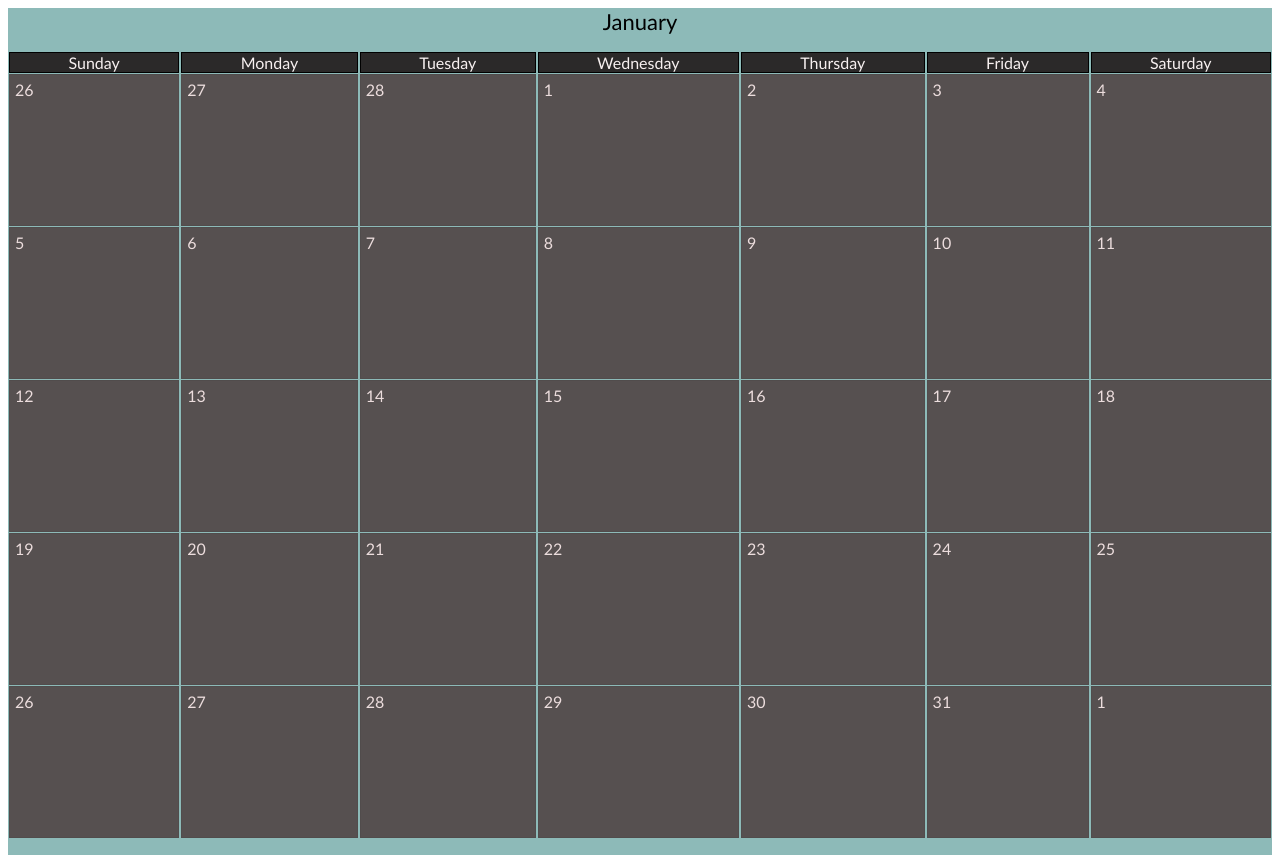
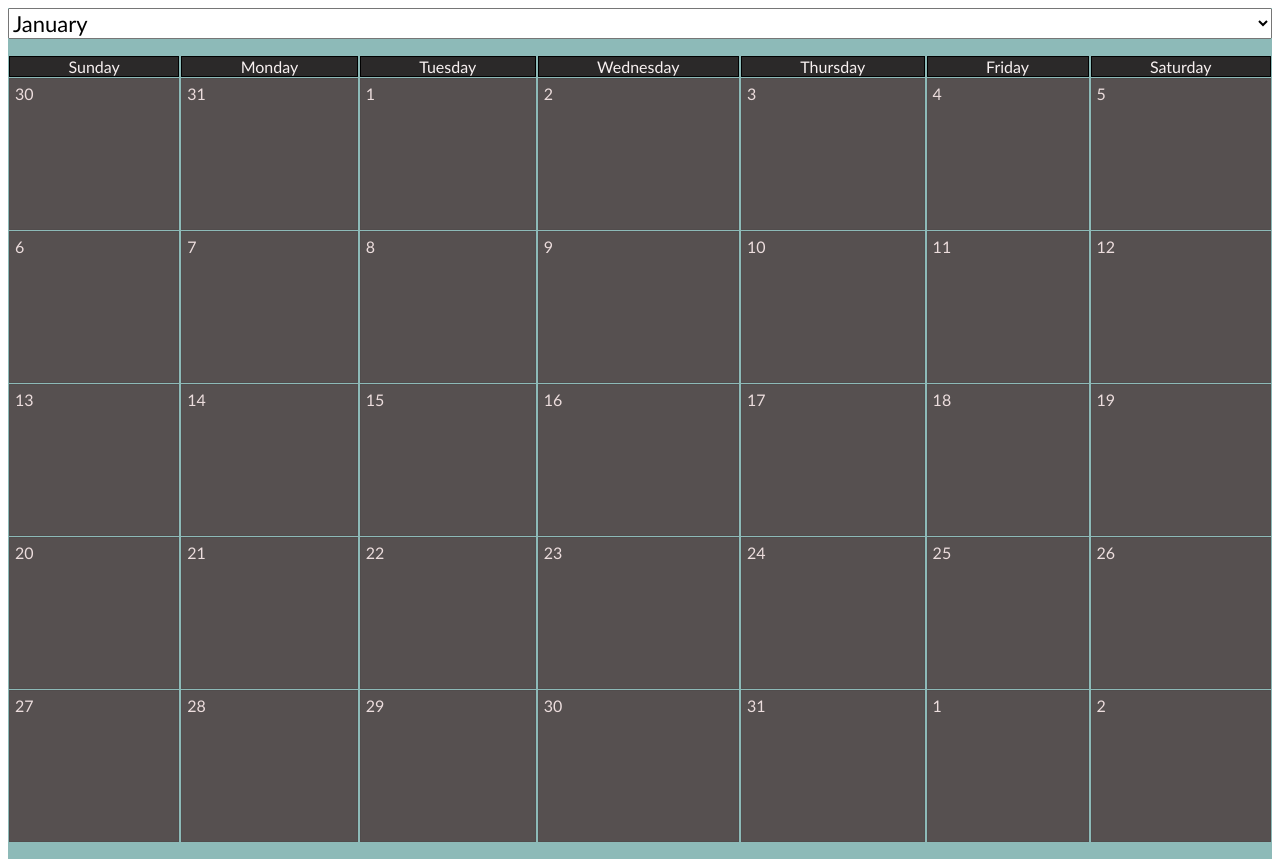
Before and after one commit to mrashby/CalendarApp, a React (Create React App) app: page / in a window 1280 px wide. Built offline with nearby package versions, Linux system fonts and the light colour scheme.

Commit message:
Adding month dropdown

```diff
--- a/src/components/CalendarStructure/DayGrid.tsx
+++ /dev/null
@@ -1 +0,0 @@
-// ignore for now
--- a/src/components/CalendarStructure/Month/DayColumn.tsx
+++ b/src/components/CalendarStructure/Month/DayColumn.tsx
@@ -11,7 +11,7 @@ const DayColumn = ({ day, id }: props) => {
 
   // hardcoded the year + month value temporarily
   let yearValue: number = 2023;
-  let monthValue: number = 2;
+  let monthValue: number = 7;
 
   // creating a default date value for the input year + month
   let setDate: Date = new Date(yearValue, monthValue);
--- /dev/null
+++ b/src/components/CalendarStructure/Month/MonthHeader.tsx
@@ -0,0 +1,28 @@
+import React from "react";
+
+interface props {
+    selectedMonth: string;
+    monthArray: {value: string, id: number }[];
+    selectedMonthHandler: Function;
+  }
+
+// unsure if I actually want selectedMonth passed...
+// will use for default select option later
+const MonthHeader = ({selectedMonth, monthArray, selectedMonthHandler}: props) => {
+
+    const updateSelectedMonth = (event: React.ChangeEvent<HTMLSelectElement>) => {
+        console.log(+event.target.value);
+        let tempNumber: number = +event.target.value
+        selectedMonthHandler(tempNumber);
+    }
+
+  return (
+    <select className='month-header' onChange={updateSelectedMonth}>
+        { monthArray.map(month =>
+            <option key={month.id} value={month.id}>{month.value}</option>
+        )};
+    </select>
+  );
+};
+
+export default MonthHeader;
--- a/src/components/CalendarStructure/Month/MonthView.css
+++ b/src/components/CalendarStructure/Month/MonthView.css
@@ -6,7 +6,7 @@
     background-color: rgba(11, 107, 103, 0.467);
 }
 
-.month {
+.month-header {
     display: flex;
     justify-content: center;
     color: auto;
--- a/src/components/CalendarStructure/Month/MonthView.tsx
+++ b/src/components/CalendarStructure/Month/MonthView.tsx
@@ -1,33 +1,40 @@
-import React from "react";
+import React, { useState } from "react";
 import "./MonthView.css";
 
 import ColumnGrid from "./ColumnGrid";
+import MonthHeader from "./MonthHeader";
 
 const MonthView = () => {
+
+  const months: { value: string, id: number}[] = [
+    { value: "January", id: 0 },
+    { value: "February", id: 1 },
+    { value: "March", id: 2 },
+    { value: "April", id: 3 },
+    { value: "May", id: 4 },
+    { value: "June", id: 5 },
+    { value: "July", id: 6 },
+    { value: "August", id: 7 },
+    { value: "September", id: 8 },
+    { value: "October", id: 9 },
+    { value: "November", id: 10 },
+    { value: "December", id: 11 },
+  ];
+
   // set current date to var in case I reuse it
   const currentDate: Date = new Date();
 
-  const months: string[] = [
-    "January",
-    "February",
-    "March",
-    "April",
-    "May",
-    "June",
-    "July",
-    "August",
-    "September",
-    "October",
-    "November",
-    "December",
-  ];
+  const [selectedMonth, setSelectedMonth] = useState(months[currentDate.getMonth()].value);
 
-  const currentMonth: string = months[currentDate.getMonth()];
+  const selectedMonthHandler = (input: number) => {
+    let arrayIndex = months[input].value;
+    setSelectedMonth(arrayIndex);
+  };
 
   return (
     <div className='month-grid'>
-      <div className='month'>{currentMonth}</div>
-        <ColumnGrid />
+      <MonthHeader selectedMonth={selectedMonth} monthArray={months} selectedMonthHandler={selectedMonthHandler} />
+      <ColumnGrid />
     </div>
   );
 };
--- a/src/components/CalendarStructure/WeekGrid.tsx
+++ /dev/null
@@ -1 +0,0 @@
-// ignore for now
```
